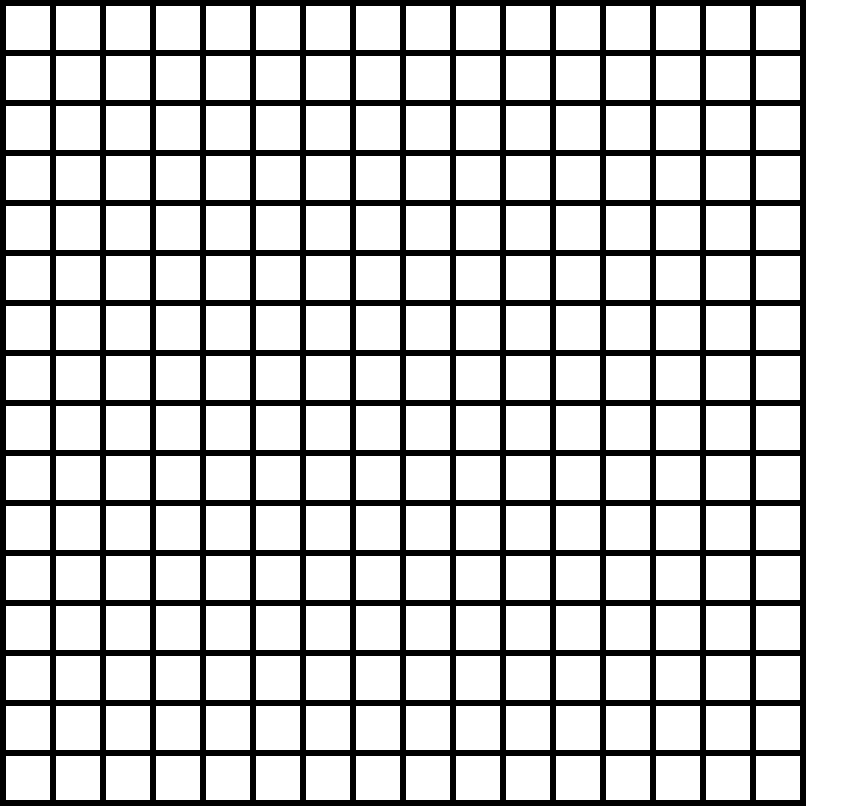
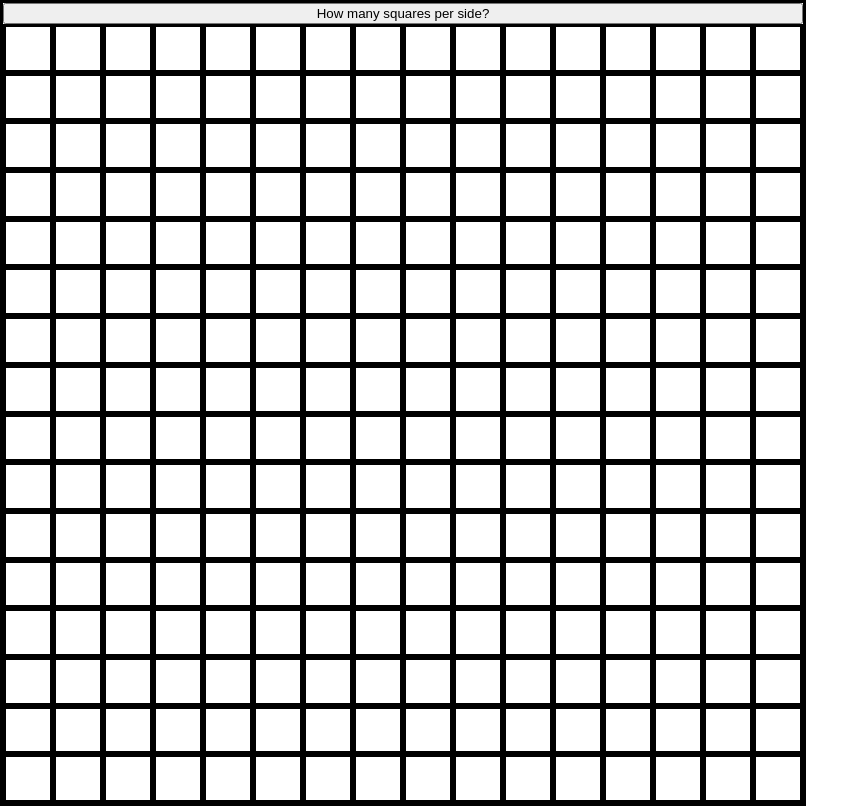
Before and after one commit to Matthuris/odin-etchasketch, a plain HTML site: page index.html in a window 1280 px wide. Shown: the whole page, without its empty margins (0-866 px from the left). Drawn offline with Linux system fonts and the light colour scheme.

Commit message:
Add button to container div

```diff
--- a/index.html
+++ b/index.html
@@ -9,6 +9,8 @@
     <title>Etch-a-Sketch</title>
   </head>
   <body>
-    <div class="container"></div>
+    <div class="container">
+      <button>How many squares per side?</button>
+    </div>
   </body>
 </html>
```
